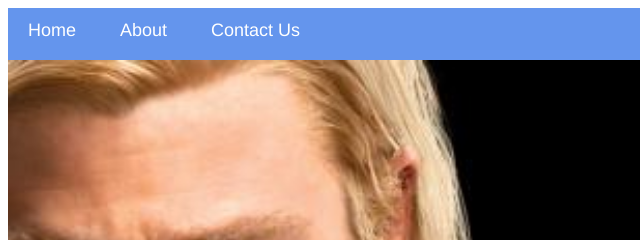
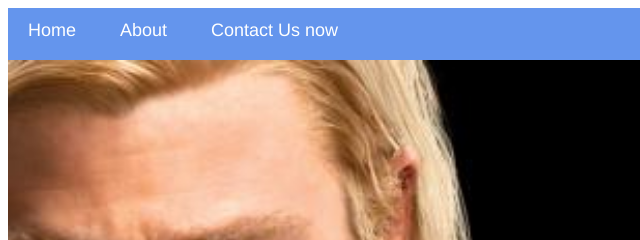
Before and after one commit to sihammanuel/SuperheroApp, a plain HTML site: page index.html in a window 1280 px wide. Shown: the top 240 px of the page, 0-640 px from the left. Drawn offline with Linux system fonts and the light colour scheme.

Commit message:
Update index.html

```diff
--- a/index.html
+++ b/index.html
@@ -7,7 +7,7 @@
           <div id="menu">
            <a href="index.html">Home</a>
            <a href="about.html">About</a>
-           <a href="contact.html">Contact Us</a>
+           <a href="contact.html">Contact Us now</a>
           </div>
            <div class="gallery">
                 <a href="avenger-1.html"><img src="images/avengers_01.jpg"/></a>
```
